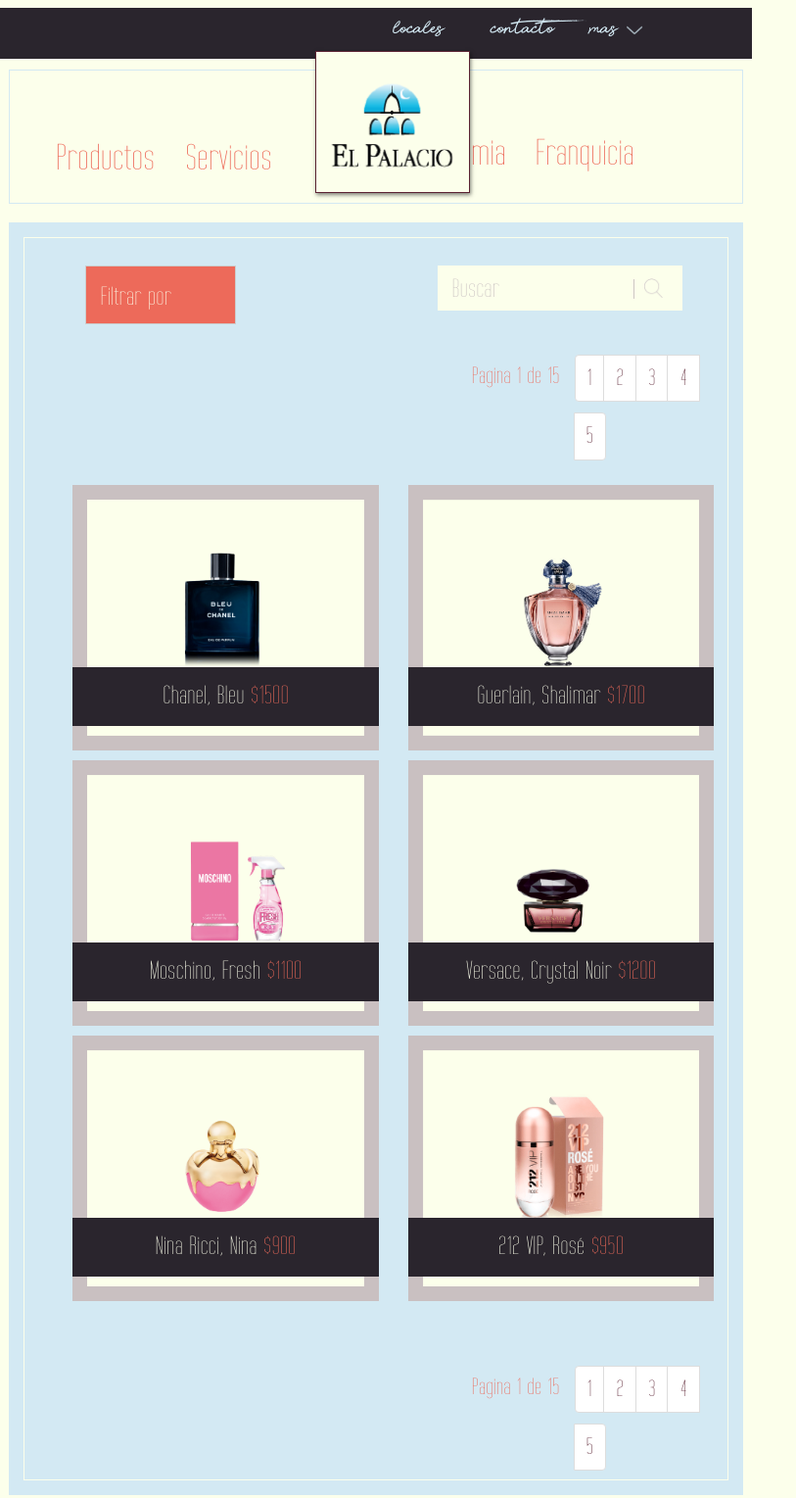
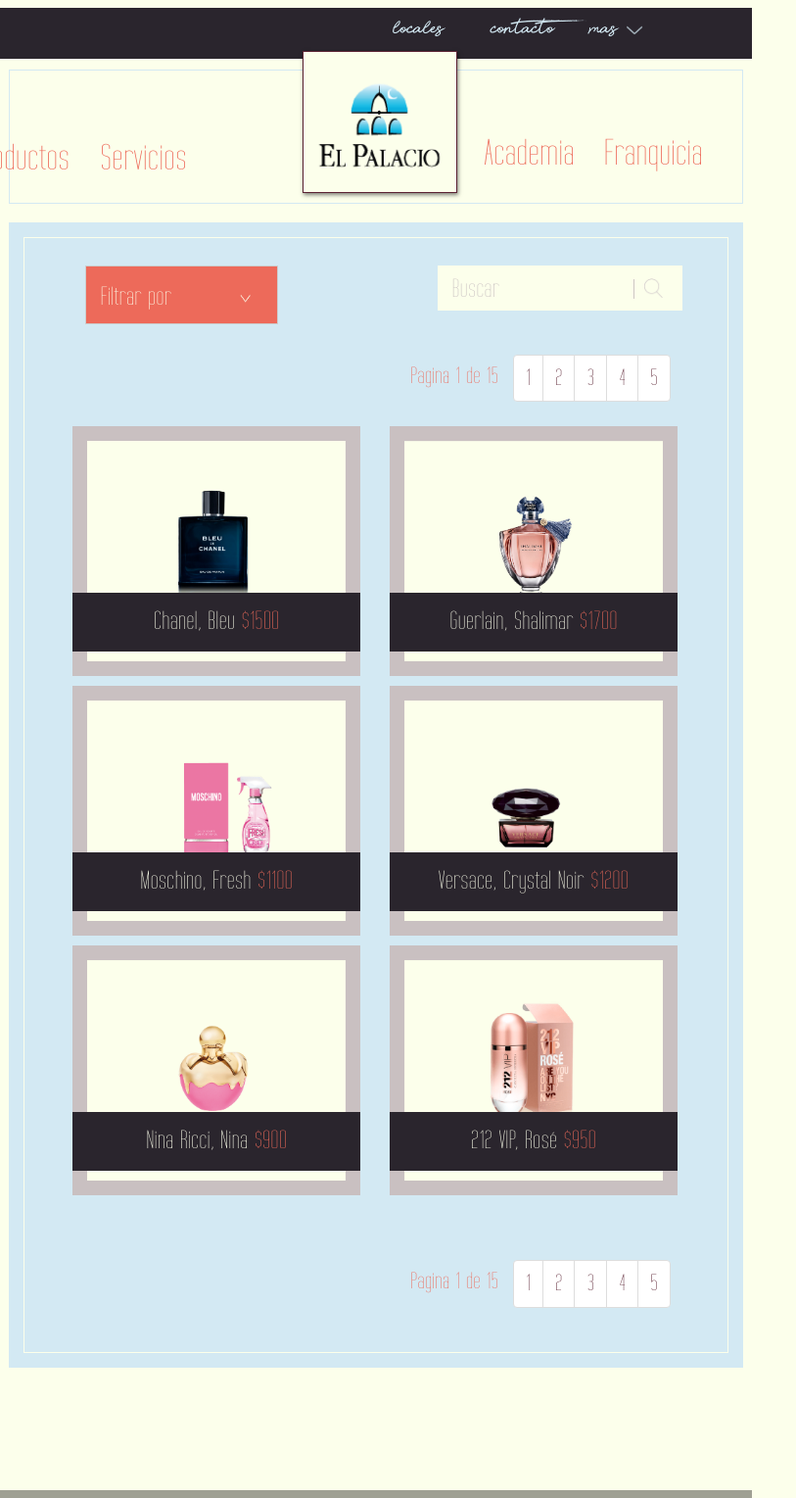
Before and after one commit to LauraFeregotti/elpalaciosalon-1, a website: page productos.html in a window 768 px wide. Shown: the top 1529 px of the page at 98% size, 813 px wide, since content can reach past the window. Drawn offline with nearby package versions, Linux system fonts and the light colour scheme.

Commit message:
sm version fixed

```diff
--- a/css/styles.css
+++ b/css/styles.css
@@ -464,7 +464,7 @@
     }
     #logo{
 
-        margin-top: -156px;
+       /* margin-top: -156px;*/
 
      }
     .segundo2{
@@ -498,9 +498,7 @@
 
 
     }
-   .damn{
 
-   }
    .menuderecha{
     padding-top: 10px;
     padding-bottom: 10px;
@@ -526,8 +524,14 @@
     #logo{
         width: 144px;
         height: 132.38px;
-        margin-left: 25%;
+        /*margin-left: 25%;*/
         }
+   .contenedorgris{
+    margin-left: 2px;
+   }
+   .contenedorgris2{
+    margin-left: 2px;
+   }
 
      }
 
@@ -536,14 +540,38 @@
     #logo{
          width: 158px;
          height: 145.25px;
+        margin-left: 40%;
 
        }
     #franja{
-         height: 40px;
+        height: 40px;
          font-size: 41px;
        }
-     }
 
+     .contenedorgris{
+        margin-left: -100px;
+    }
+    .contenedorgris2{
+
+    }
+    #izquierda{
+        margin-left: -85px;
+    }
+    #derecha{
+        margin-right: -85px;
+    }
+
+.contenedordeproductos1{
+margin-right: 30px;
+}
+.contenedordeproductos2{
+    margin-right: 30px;
+    }
+.contenedordeproductos3{
+      margin-right: 30px;
+    }
+
+    }
 @media (min-width:1200px){
 
     .clasificados{
--- a/productos.html
+++ b/productos.html
@@ -33,23 +33,24 @@
         <li class="contacto"><a href="#">contacto</a></li>
 
         <li class="dropdown">
-          <a href="#" class="dropdown-toggle mas" data-toggle="dropdown" role="button" aria-haspopup="true" aria-expanded="false">mas <img src="images/icons/downarrow.png" alt="flecha azul" class="downarrow"> </a>
+          <a href="#" class="dropdown-toggle mas" data-toggle="dropdown" role="button" aria-haspopup="true"
+            aria-expanded="false">mas <img src="images/icons/downarrow.png" alt="flecha azul" class="downarrow"> </a>
           <ul class="dropdown-menu menuderecha">
             <li><a href="#">Novedades y promociones</a></li>
             <div class="visible-lg line3">
-              <hr/>
+              <hr />
             </div>
             <li><a href="#">Clasificados</a></li>
             <div class="visible-lg line3">
-              <hr/>
+              <hr />
             </div>
             <li><a href="#">Media</a></li>
             <div class="visible-lg line3">
-              <hr/>
+              <hr />
             </div>
             <li><a href="#">Albums</a></li>
             <div class="visible-lg line3">
-              <hr/>
+              <hr />
             </div>
             <li><a href="#">Empresa</a></li>
           </ul>
@@ -71,25 +72,25 @@
     <div class="collapse navbar-collapse" id="navCollapse">
       <ul class="nav navbar-nav damn2 " id="izquierda">
         <div class="visible-xs linea1">
-          <hr/>
+          <hr />
         </div>
         <li><a href="productos.html">Productos</a></li>
         <div class="visible-xs linea2">
-          <hr/>
+          <hr />
         </div>
         <li class="dropdown2">
-          <button class="btn btn-default btn-lg dropdown-toggle " type="button" id="dropdownMenu1" data-toggle="dropdown" aria-haspopup="true"
-            aria-expanded="true">
+          <button class="btn btn-default btn-lg dropdown-toggle " type="button" id="dropdownMenu1" data-toggle="dropdown"
+            aria-haspopup="true" aria-expanded="true">
         <li><a href="#">Servicios</a></li>
         <div class="visible-xs linea3">
-              <hr/>
+          <hr />
         </div>
 
         </button>
         <ul class="dropdown-menu segundo2" aria-labelledby="dropdownMenu1">
           <li><a href="#">Belleza</a></li>
           <div class="visible-lg line4">
-              <hr/>
+            <hr />
           </div>
           <li><a href="#">Peluquería</a></li>
         </ul>
@@ -100,7 +101,7 @@
       <ul class="nav navbar-nav navbar-right damn3  " id="derecha">
         <li><a href="#">Academia</a></li>
         <div class="visible-xs linea4">
-          <hr/>
+          <hr />
         </div>
         <li><a href="#">Franquicia</a></li>
       </ul>
@@ -110,7 +111,8 @@
   <div class="container" id="contenedorlogo">
     <div class="row">
 
-      <div class="col-xs-2 col-xs-offset-5 " id="logo">
+      <div class="col-xs-offset-4 col-xs-4 col-xs-offset-4 col-sm-offset-4 col-sm-4 col-sm-offset-4 col-sm-offset-5 col-md-offset-5 col-md-2 col-md-offset-5 col-lg-offset-5 col-lg-2 col-lg-offset-5  "
+        id="logo">
         <a href="index.html">
           <img class="img-responsive center-block" src="images/logo.png" alt="logo" style="align-content: center;">
         </a>
@@ -130,11 +132,11 @@
       </div>
       <div class="col-lg-10 col-md-12  col-sm-12 col-xs-12 primero">
         <div class="row">
-          <div class="col-lg-offset-1 col-lg-4 col-md-offset-1 col-md-4  col-sm-offset-1 col-sm-4  col-xs-12 tam ">
+          <div class="col-lg-offset-1 col-lg-4 col-md-offset-1 col-md-4  col-sm-offset-1 col-sm-5  col-xs-12 tam ">
 
             <div class="dropdown">
-              <button class="btn btn-default btn-xl dropdown-toggle filtro" type="button" id="dropdownMenu2" data-toggle="dropdown" aria-haspopup="true"
-                aria-expanded="true">
+              <button class="btn btn-default btn-xl dropdown-toggle filtro" type="button" id="dropdownMenu2"
+                data-toggle="dropdown" aria-haspopup="true" aria-expanded="true">
 
                 <div class="col-lg-6  col-md-6 col-sm-6 col-xs-6 filtrotexto">
                   <h3>Filtrar por</h3>
@@ -146,11 +148,11 @@
               <ul class="dropdown-menu segundo" aria-labelledby="dropdownMenu2">
                 <li><a href="#">Perfumería</a></li>
                 <div class="visible-lg line">
-                  <hr/>
+                  <hr />
                 </div>
                 <li><a href="#">Belleza</a></li>
                 <div class="visible-lg line">
-                  <hr/>
+                  <hr />
                 </div>
                 <li><a href="#">Peluquería</a></li>
 
@@ -165,7 +167,7 @@
                   <span class="glyphicon glyphicon-chevron-down"></span>
                 </div> -->
           </div>
-          <div class=" col-lg-offset-3 col-lg-3  col-md-offset-3 col-md-3   col-sm-offset-2 col-sm-4 col-xs-12   buscar">
+          <div class=" col-lg-offset-3 col-lg-3  col-md-offset-3 col-md-3   col-sm-offset-1 col-sm-4 col-xs-12   buscar">
             <div class="row">
               <div class="col-lg-4 col-md-4 col-sm-4 col-xs-4 ">
                 <h3>Buscar</h3>
@@ -184,10 +186,10 @@
           </div>
         </div>
         <div class="row">
-          <div class=" col-lg-offset-7 col-lg-2   col-md-offset-7 col-md-2 col-sm-offset-7 col-sm-2 col-xs-offset-7 col-xs-2   pagina">
+          <div class=" col-lg-offset-7 col-lg-2   col-md-offset-6 col-md-3 col-sm-offset-4 col-sm-4 col-xs-offset-4 col-xs-5   pagina">
             <p class="pag">Pagina 1 de 15</p>
           </div>
-          <div class="col-lg-3  col-md-3 col-sm-3  col-xs-3 numeros">
+          <div class="col-lg-3  col-md-3 col-sm-4  col-xs-6 numeros">
 
             <ul class="pagination">
               <li><a href="#">1</a></li>
@@ -199,9 +201,9 @@
           </div>
         </div>
 
-        <div class="row">
+        <div class="row contenedordeproductos1">
 
-          <div class=" col-lg-offset-1 col-lg-5 col-lg-offset-1  col-sm-offset-1 col-sm-5 col-sm-offset-1 col-xs-offset-1 col-xs-5 col-xs-offset-1  contenedorgris prod">
+          <div class=" col-lg-offset-1 col-lg-5 col-lg-offset-1 col-sm-offset-1  col-sm-5 col-xs-6  contenedorgris prod">
             <img class="img-responsive center-block " src="images/productos/bleuchanel.png" alt="Los Angeles">
             <div class="row">
               <div class="col-lg-12 col-md-12 col-sm-12 col-xs-12 marcoproducto">
@@ -210,7 +212,7 @@
               </div>
             </div>
           </div>
-          <div class=" col-lg-5 col-md-5 col-sm-5 col-xs-5   contenedorgris2 prod">
+          <div class=" col-lg-5 col-md-5 col-sm-5 col-sm-offset-1  col-xs-6   contenedorgris2 prod">
             <img class="img-responsive center-block " src="images/productos/shalimar.png" alt="Los Angeles">
             <div class="row">
               <div class="col-lg-12 col-md-12 col-sm-12  col-xs-12 marcoproducto">
@@ -221,7 +223,7 @@
           </div>
         </div>
 
-        <div class="row">
+        <div class="row contenedordeproductos2">
           <div class=" col-lg-offset-1 col-lg-5 col-lg-offset-1  col-md-offset-1 col-md-5 col-md-offset-1  col-sm-offset-1 col-sm-5 col-sm-offset-1 col-xs-offset-1 col-xs-5 col-xs-offset-1    contenedorgris prod">
             <img class="img-responsive center-block " src="images/productos/moschinofresh.png" alt="Los Angeles">
             <div class="row">
@@ -241,7 +243,7 @@
             </div>
           </div>
         </div>
-        <div class="row conjunto">
+        <div class="row conjunto contenedordeproductos3">
           <div class=" col-lg-offset-1 col-lg-5 col-lg-offset-1   col-md-offset-1 col-md-5 col-md-offset-1  col-sm-offset-1 col-sm-5 col-sm-offset-1 col-xs-offset-1 col-xs-5 col-xs-offset-1 contenedorgris prod">
             <img class="img-responsive center-block " src="images/productos/nina.png" alt="Los Angeles">
             <div class="row">
@@ -263,10 +265,10 @@
         </div>
 
         <div class="row">
-          <div class=" col-lg-offset-7 col-lg-2 col-md-offset-7 col-md-2  col-sm-offset-7 col-sm-2 col-xs-offset-7 col-xs-2 pagina2">
+          <div class="  col-lg-offset-7 col-lg-2   col-md-offset-6 col-md-3 col-sm-offset-4 col-sm-4 col-xs-offset-4 col-xs-5 pagina2">
             <p class="pag">Pagina 1 de 15</p>
           </div>
-          <div class=" col-lg-3 col-md-3 col-sm-3 col-xs-3 numeros">
+          <div class=" col-lg-3  col-md-3 col-sm-4  col-xs-6 numeros">
 
             <ul class="pagination">
               <li><a href="#">1</a></li>
@@ -314,7 +316,7 @@
           </div>
         </div>
         <div class="col-lg-1 col-md-1 col-xs-12 col-sm-2  ">
-          <div class="visible-lg v6">
+          <div class="visible-lg hidden-sm hidden-xs v6">
             <hr>
           </div>
         </div>
```
Also changed, not shown: index.html (+8 -8 lines). Lines whose indentation alone changed are shown as unchanged.
